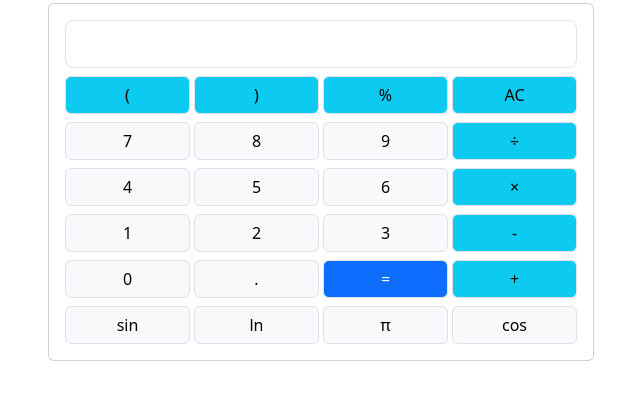
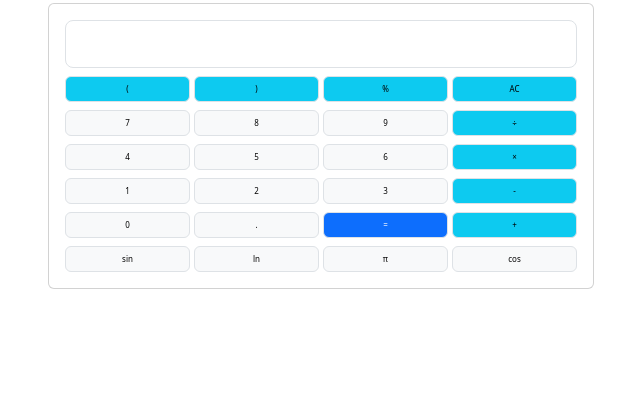
Before and after one commit to itssadiq/Scientific-Calculator-c2, a plain HTML site: page src/index.html in a window 1280 px wide. Shown: the part 77-476 px from the top of the page, without its empty margins (319-959 px from the left). Drawn offline with nearby package versions, Linux system fonts and the light colour scheme.

Commit message:
Update index.html

```diff
--- a/src/index.html
+++ b/src/index.html
@@ -10,6 +10,11 @@
       integrity="sha384-QWTKZyjpPEjISv5WaRU9OFeRpok6YctnYmDr5pNlyT2bRjXh0JMhjY6hW+ALEwIH"
       crossorigin="anonymous"
     />
+        <style>
+      .btn {
+        font-size: 8px;
+      }
+    </style>
   </head>
   <body>
     <div class="container">
```
